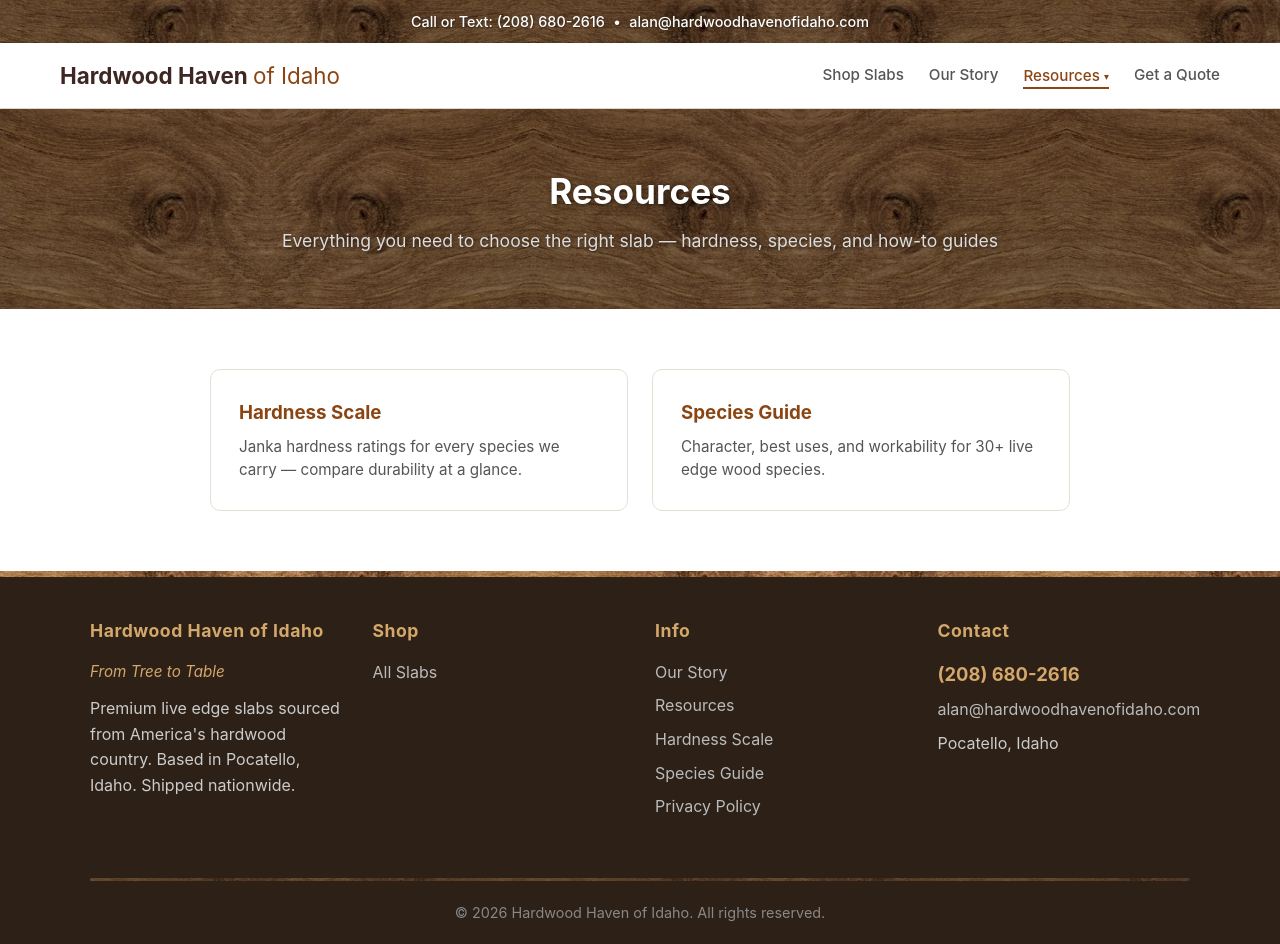
After one commit to BillBrieferServer/wood, a FastAPI app: page /resources in a window 1280 px wide. The commit adds this page. Run offline with FastAPI, Linux system fonts and the light colour scheme; data that the repository does not hold is empty; parts of the project's set-up code (start-up, migrations or seed data) failed here and were passed over.

Commit message:
Resources hub + Guides system (dropdown nav, /guides/{slug}, FAQ schema, publish API)

```diff
--- a/app/main.py
+++ b/app/main.py
@@ -6,6 +6,7 @@ import secrets
 import shutil
 import smtplib
 import logging
+import json
 from email.mime.text import MIMEText
 from email.mime.multipart import MIMEMultipart
 from contextlib import contextmanager
@@ -35,6 +36,7 @@ SMTP_USER = os.environ.get("SMTP_USER", "")
 SMTP_PASS = os.environ.get("SMTP_PASS", "")
 QUOTE_EMAIL = os.environ.get("QUOTE_EMAIL", "alanhardwoodhaven@gmail.com")
 NTFY_TOPIC = os.environ.get("NTFY_TOPIC", "")
+GUIDE_PUBLISH_KEY = os.environ.get("GUIDE_PUBLISH_KEY", "")
 DOMAIN = os.environ.get("DOMAIN", "https://hardwoodhavenofidaho.com")
 
 logger = logging.getLogger("uvicorn.error")
@@ -104,7 +106,7 @@ def slugify(text):
 # SEO meta descriptions for static pages
 PAGE_DESCRIPTIONS = {
     "our-story": "Meet Alan and the Hardwood Haven of Idaho team. Learn how we source premium live edge slabs directly from America\u2019s hardwood country to Pocatello, Idaho.",
-    "resources": "Janka hardness scale for live edge wood species. Compare hardness ratings for Walnut, Cherry, Maple, Oak, Hickory and more at Hardwood Haven of Idaho.",
+    "hardness-scale": "Janka hardness scale for live edge wood species. Compare hardness ratings for Walnut, Cherry, Maple, Oak, Hickory and more at Hardwood Haven of Idaho.",
     "privacy": "Privacy policy for the Hardwood Haven of Idaho website and online services.",
     "species-guide": "Complete guide to live edge wood species — hardness ratings, character, best uses, and workability. Walnut, Cherry, Maple, Oak, Hickory, Box Elder and 25+ more.",
 }
@@ -297,12 +299,68 @@ def our_story(request: Request):
     return _render_page(request, "our-story")
 
 @app.get("/resources", response_class=HTMLResponse)
-def resources(request: Request):
-    return _render_page(request, "resources")
+def resources_hub(request: Request):
+    with db() as conn:
+        guides = conn.execute(
+            "SELECT slug, title, meta_description FROM pages WHERE kind = 'guide' ORDER BY title"
+        ).fetchall()
+    meta_desc = ("Wood resources from Hardwood Haven of Idaho: the Janka hardness scale, "
+                 "live edge species guide, and in-depth guides on kiln drying, slab selection "
+                 "and working with hardwood.")
+    return templates.TemplateResponse("resources.html",
+        {"request": request, "guides": guides, "meta_description": meta_desc})
+
+
+@app.get("/hardness-scale", response_class=HTMLResponse)
+def hardness_scale(request: Request):
+    return _render_page(request, "hardness-scale")
+
 
 @app.get("/species-guide", response_class=HTMLResponse)
 def species_guide(request: Request):
     return _render_page(request, "species-guide")
+
+
+@app.get("/guides/{slug}", response_class=HTMLResponse)
+def guide_page(request: Request, slug: str):
+    with db() as conn:
+        page = conn.execute(
+            "SELECT * FROM pages WHERE slug = ? AND kind = 'guide'", (slug,)).fetchone()
+    if not page:
+        raise HTTPException(status_code=404, detail="Guide not found")
+    meta_desc = page["meta_description"] or (page["title"] + " - Hardwood Haven of Idaho")
+    try:
+        faq = json.loads(page["faq"] or "[]")
+    except Exception:
+        faq = []
+    return templates.TemplateResponse("guide.html",
+        {"request": request, "page": page, "meta_description": meta_desc, "faq": faq})
+
+
+@app.post("/api/guides/publish")
+async def publish_guide(request: Request):
+    if not GUIDE_PUBLISH_KEY:
+        raise HTTPException(status_code=503, detail="publishing not configured")
+    data = await request.json()
+    if data.get("key") != GUIDE_PUBLISH_KEY:
+        raise HTTPException(status_code=401, detail="bad key")
+    slug = (data.get("slug") or "").strip().strip("/")
+    title = (data.get("title") or "").strip()
+    content_html = data.get("content_html") or ""
+    meta = (data.get("meta_description") or "").strip()
+    faq = data.get("faq") or []
+    if not slug or not title or not content_html:
+        raise HTTPException(status_code=400, detail="slug, title, content_html required")
+    with db() as conn:
+        conn.execute(
+            """INSERT INTO pages (slug, title, content, kind, faq, meta_description)
+               VALUES (?, ?, ?, 'guide', ?, ?)
+               ON CONFLICT(slug) DO UPDATE SET
+                 title=excluded.title, content=excluded.content, kind='guide',
+                 faq=excluded.faq, meta_description=excluded.meta_description""",
+            (slug, title, content_html, json.dumps(faq), meta))
+        conn.commit()
+    return {"ok": True, "url": "https://hardwoodhavenofidaho.com/guides/" + slug}
 
 
 @app.get("/privacy", response_class=HTMLResponse)
@@ -335,7 +393,8 @@ def robots_txt():
 def sitemap_xml():
     with db() as conn:
         products = conn.execute("SELECT slug, stock_status FROM products ORDER BY id").fetchall()
-        pages = conn.execute("SELECT slug FROM pages WHERE slug NOT IN ('home', 'contractors', 'quote', 'returns') ORDER BY slug").fetchall()
+        pages = conn.execute("SELECT slug FROM pages WHERE kind = 'page' AND slug NOT IN ('home', 'contractors', 'quote', 'returns', 'species-guide') ORDER BY slug").fetchall()
+        guides = conn.execute("SELECT slug FROM pages WHERE kind = 'guide' ORDER BY slug").fetchall()
 
     urls = []
     # Homepage
@@ -346,9 +405,14 @@ def sitemap_xml():
     urls.append('<url><loc>https://hardwoodhavenofidaho.com/quote</loc><changefreq>monthly</changefreq><priority>0.7</priority></url>')
     # Species Guide
     urls.append('<url><loc>https://hardwoodhavenofidaho.com/species-guide</loc><changefreq>monthly</changefreq><priority>0.8</priority></url>')
+    # Resources hub
+    urls.append('<url><loc>https://hardwoodhavenofidaho.com/resources</loc><changefreq>monthly</changefreq><priority>0.7</priority></url>')
     # Static pages
     for page in pages:
         urls.append(f'<url><loc>https://hardwoodhavenofidaho.com/{page["slug"]}</loc><changefreq>monthly</changefreq><priority>0.5</priority></url>')
+    # Guides
+    for g in guides:
+        urls.append(f'<url><loc>https://hardwoodhavenofidaho.com/guides/{g["slug"]}</loc><changefreq>monthly</changefreq><priority>0.7</priority></url>')
     # Products
     for p in products:
         priority = "0.8" if p["stock_status"] == "instock" else "0.4"
--- a/app/static/css/style.css
+++ b/app/static/css/style.css
@@ -2018,3 +2018,50 @@ a.btn-wood:hover, button.btn-wood:hover, .btn-wood:hover {
 /* Linked species tags on homepage */
 a.tag { text-decoration: none; color: white; }
 a.tag:hover { text-decoration: none; color: white; }
+
+
+/* ===== Resources dropdown + hub + guides ===== */
+.nav-dropdown { position: relative; display: inline-block; }
+.nav-dropdown-toggle .caret { font-size: 0.65em; vertical-align: middle; }
+.nav-dropdown-menu {
+    position: absolute; top: 100%; left: 0; min-width: 210px;
+    background: #fff; border: 1px solid #e5ded3; border-radius: 8px;
+    box-shadow: 0 10px 28px rgba(0,0,0,0.12); padding: 8px 0;
+    display: none; z-index: 300;
+}
+.nav-dropdown:hover .nav-dropdown-menu,
+.nav-dropdown:focus-within .nav-dropdown-menu { display: block; }
+.nav-dropdown-menu a { display: block; padding: 10px 18px; color: #333; white-space: nowrap; }
+.nav-dropdown-menu a:hover { background: #f7f3ec; color: #8B4513; text-decoration: none; }
+.nav-dropdown-menu a::after { display: none; }
+
+.resource-grid {
+    display: grid; grid-template-columns: repeat(auto-fit, minmax(260px, 1fr));
+    gap: 24px; max-width: 1000px; margin: 0 auto;
+}
+.resource-card {
+    display: block; padding: 28px; border: 1px solid #e5ded3; border-radius: 10px;
+    background: #fff; transition: box-shadow .2s ease, transform .2s ease;
+}
+.resource-card:hover { box-shadow: 0 12px 30px rgba(0,0,0,0.10); transform: translateY(-3px); text-decoration: none; }
+.resource-card h3 { color: #8B4513; margin: 0 0 8px; }
+.resource-card p { color: #555; margin: 0; font-size: 0.95em; line-height: 1.5; }
+
+.guide-article { max-width: 800px; margin: 0 auto; }
+.breadcrumb { font-size: 0.9em; margin-bottom: 18px; color: #8a8170; }
+.breadcrumb a { color: #8B4513; }
+.guide-body h1 { margin-bottom: 0.5em; }
+.guide-body h2 { margin-top: 1.6em; color: #5a3a1a; }
+.guide-body h3 { margin-top: 1.2em; color: #5a3a1a; }
+.guide-body p, .guide-body li { line-height: 1.75; color: #333; }
+.guide-body ul, .guide-body ol { padding-left: 1.4em; }
+.guide-faq { margin-top: 40px; border-top: 1px solid #e5ded3; padding-top: 26px; }
+.guide-faq .faq-item { margin-bottom: 20px; }
+.guide-faq h3 { margin: 0 0 6px; font-size: 1.05em; color: #5a3a1a; }
+.guide-cta { margin-top: 36px; padding: 22px; background: #f7f3ec; border-radius: 8px; text-align: center; }
+
+@media (max-width: 768px) {
+    .nav-dropdown { width: 100%; }
+    .nav-dropdown-menu { position: static; display: block; box-shadow: none; border: none; padding: 6px 0 6px 16px; min-width: 0; }
+    .nav-dropdown-toggle .caret { display: none; }
+}
--- a/app/templates/base.html
+++ b/app/templates/base.html
@@ -78,8 +78,14 @@
             <div class="nav-links">
                 <a href="/shop" id="nav-shop">Shop Slabs</a>
                 <a href="/our-story" id="nav-story">Our Story</a>
-                <a href="/resources" id="nav-resources">Hardness Scale</a>
-                <a href="/species-guide" id="nav-species">Species Guide</a>
+                <div class="nav-dropdown">
+                    <a href="/resources" id="nav-resources" class="nav-dropdown-toggle">Resources <span class="caret">&#9662;</span></a>
+                    <div class="nav-dropdown-menu">
+                        <a href="/hardness-scale">Hardness Scale</a>
+                        <a href="/species-guide">Species Guide</a>
+                        <a href="/resources">Wood Guides</a>
+                    </div>
+                </div>
                 <a href="/quote" id="nav-quote">Get a Quote</a>
             </div>
         </div>
@@ -105,7 +111,8 @@
             <div class="footer-col">
                 <h4>Info</h4>
                 <a href="/our-story">Our Story</a>
-                <a href="/resources">Hardness Scale</a>
+                <a href="/resources">Resources</a>
+                <a href="/hardness-scale">Hardness Scale</a>
                 <a href="/species-guide">Species Guide</a>
                 <a href="/privacy">Privacy Policy</a>
             </div>
--- a/app/templates/page.html
+++ b/app/templates/page.html
@@ -17,7 +17,7 @@
         <h1>{{ page.title }}</h1>
         {% if page.slug == 'our-story' %}
         <p>Meet Alan and the team behind Hardwood Haven</p>
-        {% elif page.slug == 'resources' %}
+        {% elif page.slug == 'hardness-scale' %}
         <p>Compare Janka ratings across every species we carry</p>
         {% elif page.slug == 'species-guide' %}
         <p>Hardness, character, best uses, and workability for every species</p>
--- /dev/null
+++ b/app/templates/resources.html
@@ -0,0 +1,38 @@
+{% extends "base.html" %}
+
+{% block title %}Resources — Hardwood Haven of Idaho{% endblock %}
+{% block meta_description %}<meta name="description" content="{{ meta_description }}">{% endblock %}
+{% block canonical %}https://hardwoodhavenofidaho.com/resources{% endblock %}
+{% block og_tags %}
+<meta property="og:title" content="Resources — Hardwood Haven of Idaho">
+<meta property="og:description" content="{{ meta_description }}">
+<meta property="og:url" content="https://hardwoodhavenofidaho.com/resources">
+{% endblock %}
+
+{% block content %}
+<section class="page-hero">
+    <div class="page-hero-overlay">
+        <h1>Resources</h1>
+        <p>Everything you need to choose the right slab — hardness, species, and how-to guides</p>
+    </div>
+</section>
+
+<section class="section page-content">
+    <div class="resource-grid">
+        <a class="resource-card" href="/hardness-scale">
+            <h3>Hardness Scale</h3>
+            <p>Janka hardness ratings for every species we carry — compare durability at a glance.</p>
+        </a>
+        <a class="resource-card" href="/species-guide">
+            <h3>Species Guide</h3>
+            <p>Character, best uses, and workability for 30+ live edge wood species.</p>
+        </a>
+        {% for g in guides %}
+        <a class="resource-card" href="/guides/{{ g['slug'] }}">
+            <h3>{{ g['title'] }}</h3>
+            <p>{% if g['meta_description'] %}{{ g['meta_description'] }}{% else %}Read the guide &rsaquo;{% endif %}</p>
+        </a>
+        {% endfor %}
+    </div>
+</section>
+{% endblock %}
```
Also changed, not shown: app/templates/guide.html (added, +52 -0 lines).
